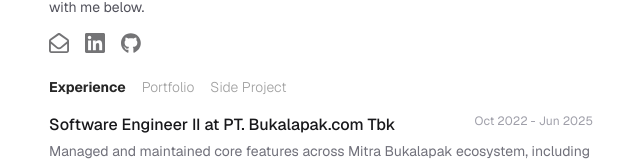
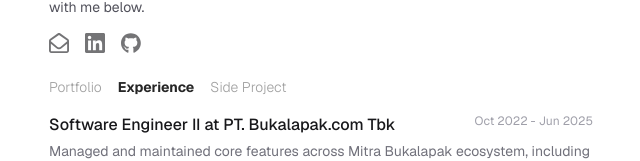
Before and after one commit to haqiqiw/personal-site, a Next.js app: page / in a window 1280 px wide. Shown: the part 171-332 px from the top of the page, without its empty margins (319-959 px from the left). Built offline with nearby package versions, Linux system fonts and the light colour scheme; no server answers.

Commit message:
rearrange tab options

```diff
--- a/src/components/tabs/Options.tsx
+++ b/src/components/tabs/Options.tsx
@@ -8,6 +8,17 @@
   return (
     <TabsList className="mb-2 border-none bg-transparent p-0 -ml-[8px]">
       <TabsTrigger
+        value="portfolio"
+        className={cn(
+          "!bg-transparent !border-none !shadow-none",
+          "!font-light data-[state=active]:!font-bold transition-all duration-300 ease-out",
+          "!text-neutral-400 dark:!text-neutral-400",
+          "data-[state=active]:!text-neutral-800 dark:data-[state=active]:!text-neutral-100"
+        )}
+      >
+        Portfolio
+      </TabsTrigger>
+      <TabsTrigger
         value="experience"
         className={cn(
           "!bg-transparent !border-none !shadow-none",
@@ -17,17 +28,6 @@
         )}
       >
         Experience
-      </TabsTrigger>
-      <TabsTrigger
-        value="portfolio"
-        className={cn(
-          "!bg-transparent !border-none !shadow-none",
-          "!font-light data-[state=active]:!font-bold transition-all duration-300 ease-out",
-          "!text-neutral-400 dark:!text-neutral-400",
-          "data-[state=active]:!text-neutral-800 dark:data-[state=active]:!text-neutral-100"
-        )}
-      >
-        Portfolio
       </TabsTrigger>
       <TabsTrigger
         value="side-project"
```
